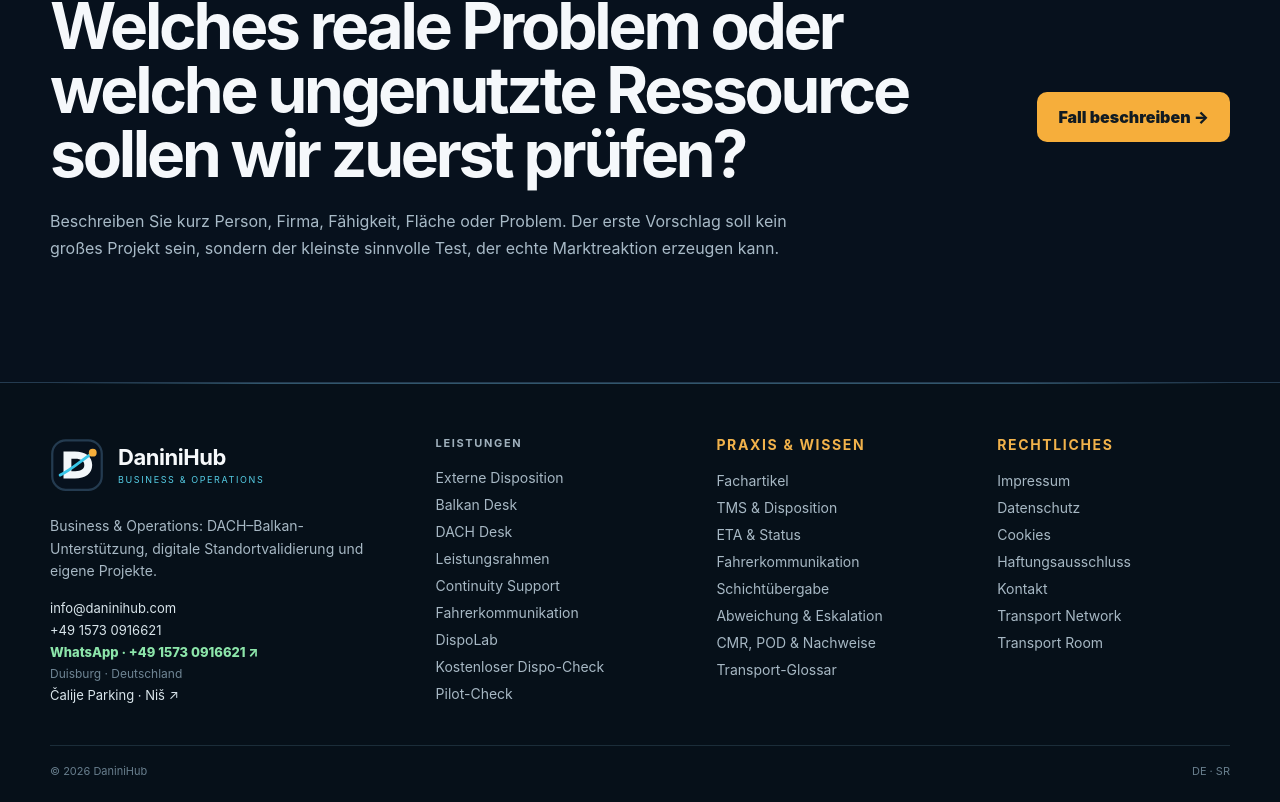
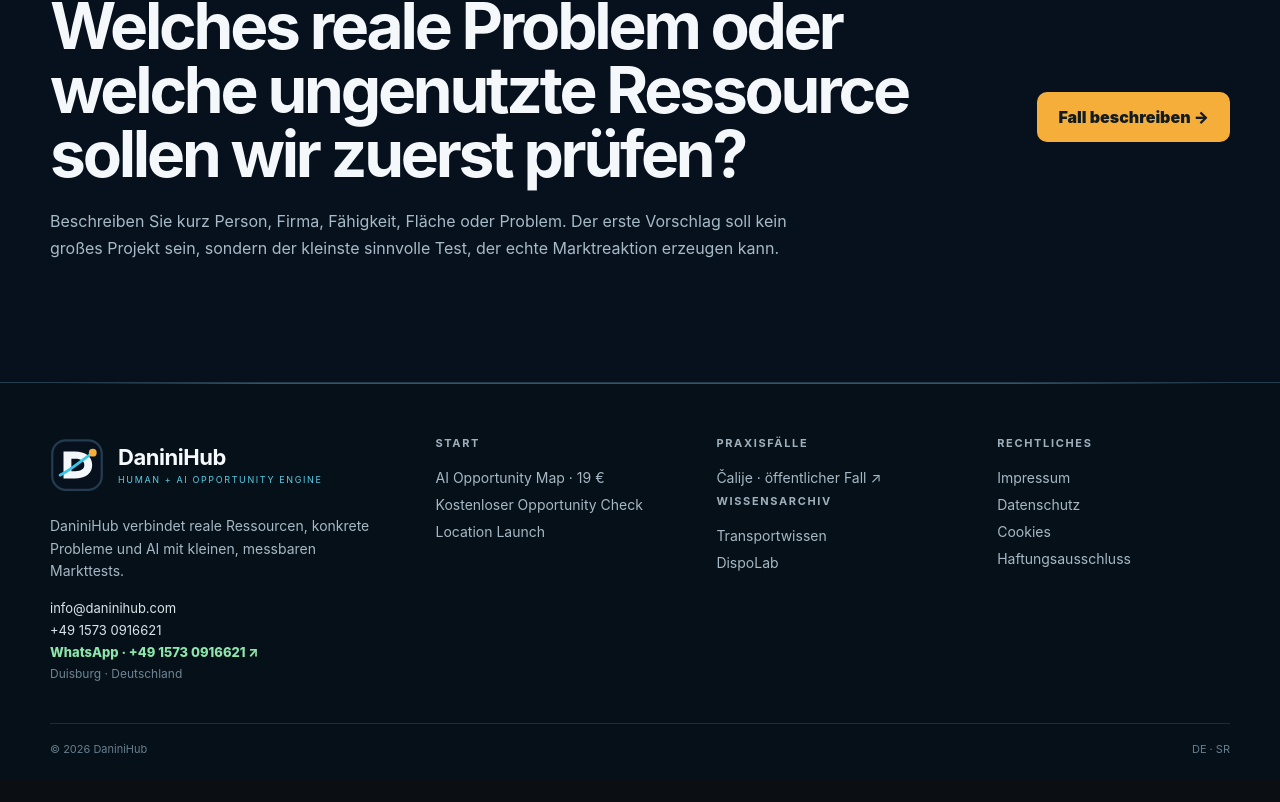
Before and after one commit to danininet/daninihub, a React (Vite) app in the folder daninihub-front/: page / in a window 1280 px wide. Shown: the part 4847-5649 px from the top of the page. After the commit the page ends 5627 px from the top, so only its background shows below. Built offline with nearby package versions, Linux system fonts and the light colour scheme.

Commit message:
Refocus footer on the Opportunity product funnel

```diff
--- a/daninihub-front/src/SiteFooter.jsx
+++ b/daninihub-front/src/SiteFooter.jsx
@@ -1,38 +1,23 @@
 import './SiteFooter.css'
 
-const copy = {
-  de: {
-    about: 'Business & Operations: DACH–Balkan-Unterstützung, digitale Standortvalidierung und eigene Projekte.',
-    services: 'Leistungen', knowledge: 'Praxis & Wissen', legal: 'Rechtliches',
-    external: 'Externe Disposition', balkanDesk: 'Balkan Desk', dachDesk: 'DACH Desk', scope: 'Leistungsrahmen', continuity: 'Continuity Support', drivers: 'Fahrerkommunikation', pilot: 'Pilot-Check', dispoLab: 'DispoLab', dispoCheck: 'Kostenloser Dispo-Check', network: 'Transport Network', room: 'Transport Room', practice: 'Fachartikel', dispatch: 'TMS & Disposition', eta: 'ETA & Status', driver: 'Fahrerkommunikation', handover: 'Schichtübergabe', escalation: 'Abweichung & Eskalation', documents: 'CMR, POD & Nachweise', law: 'Transport-Glossar', imprint: 'Impressum', privacy: 'Datenschutz', cookies: 'Cookies', liability: 'Haftungsausschluss', contact: 'Kontakt', whatsapp: 'WhatsApp-Kontakt'
-  },
-  sr: {
-    about: 'Biznis i operativa: DACH–Balkan podrška, digitalna validacija lokacija i sopstveni projekti.',
-    services: 'Usluge', knowledge: 'Praksa i znanje', legal: 'Pravne informacije',
-    external: 'Eksterna dispozicija', balkanDesk: 'Balkan Desk', dachDesk: 'DACH Desk', scope: 'Obim usluge', continuity: 'Podrška kontinuitetu', drivers: 'Komunikacija sa vozačima', pilot: 'Provera pilota', dispoLab: 'DispoLab', dispoCheck: 'Besplatni Dispo-Check', network: 'Transportna mreža', room: 'Transportna soba', practice: 'Stručni članci', dispatch: 'TMS i dispozicija', eta: 'ETA i status', driver: 'Komunikacija sa vozačima', handover: 'Predaja smene', escalation: 'Odstupanje i eskalacija', documents: 'CMR, POD i dokazi', law: 'Transportni rečnik', imprint: 'Impresum', privacy: 'Privatnost', cookies: 'Kolačići', liability: 'Odricanje odgovornosti', contact: 'Kontakt', whatsapp: 'WhatsApp kontakt'
-  }
+const copy={
+  de:{about:'DaniniHub verbindet reale Ressourcen, konkrete Probleme und AI mit kleinen, messbaren Markttests.',offer:'Start',map:'AI Opportunity Map · 19 €',check:'Kostenloser Opportunity Check',location:'Location Launch',cases:'Praxisfälle',calije:'Čalije · öffentlicher Fall',archive:'Wissensarchiv',knowledge:'Transportwissen',dispolab:'DispoLab',legal:'Rechtliches',imprint:'Impressum',privacy:'Datenschutz',cookies:'Cookies',liability:'Haftungsausschluss',whatsapp:'WhatsApp-Kontakt'},
+  sr:{about:'DaniniHub povezuje stvarne resurse, konkretne probleme i AI sa malim i merljivim tržišnim testovima.',offer:'Početak',map:'AI Opportunity Map · 19 €',check:'Besplatni Opportunity Check',location:'Location Launch',cases:'Praktični slučajevi',calije:'Čalije · javni slučaj',archive:'Arhiva znanja',knowledge:'Transportno znanje',dispolab:'DispoLab',legal:'Pravne informacije',imprint:'Impresum',privacy:'Privatnost',cookies:'Kolačići',liability:'Odricanje odgovornosti',whatsapp:'WhatsApp kontakt'}
 }
 
-export default function SiteFooter({ lang }) {
-  const t = copy[lang]
-  const sr = lang === 'sr'
-  const home = sr ? '/sr/' : '/de/'
-  const href = (de, srPath) => (sr ? srPath : de)
-  const contact = sr
-    ? 'mailto:info@daninihub.com?subject=Kratak%20razgovor%20%E2%80%93%20DACH%20%E2%86%94%20Balkan'
-    : 'mailto:info@daninihub.com?subject=10-Minuten-Gespr%C3%A4ch%20%E2%80%93%20DACH%20%E2%86%94%20Balkan'
-  const whatsappMessage = sr
-    ? 'Pozdrav, javljam se preko DaniniHub sajta i želeo/la bih više informacija.'
-    : 'Guten Tag, ich komme über die DaniniHub-Website und möchte weitere Informationen.'
-  const whatsapp = `https://wa.me/4915730916621?text=${encodeURIComponent(whatsappMessage)}`
-
+export default function SiteFooter({lang}){
+  const t=copy[lang],sr=lang==='sr'
+  const home=sr?'/sr/':'/de/'
+  const href=(de,srPath)=>sr?srPath:de
+  const message=sr?'Pozdrav, javljam se preko DaniniHub sajta i želeo/la bih više informacija.':'Guten Tag, ich komme über die DaniniHub-Website und möchte weitere Informationen.'
+  const whatsapp=`https://wa.me/4915730916621?text=${encodeURIComponent(message)}`
   return <footer className="site-footer-pro">
-    <div className="footer-rule" />
+    <div className="footer-rule"/>
     <div className="site-footer-grid">
-      <section className="site-footer-brand"><a className="site-footer-logo" href={home}><img src="/logo-mark.svg" alt=""/><span><strong>DaniniHub</strong><small>BUSINESS &amp; OPERATIONS</small></span></a><p>{t.about}</p><div className="footer-contact"><a href="mailto:info@daninihub.com">info@daninihub.com</a><a href="tel:+4915730916621">+49 1573 0916621</a><a className="footer-whatsapp" href={whatsapp} target="_blank" rel="noopener noreferrer">WhatsApp · +49 1573 0916621 ↗</a><span>Duisburg · Deutschland</span><a href={sr ? 'https://calije.daninihub.com/sr' : 'https://calije.daninihub.com/de'}>Čalije Parking · Niš ↗</a></div></section>
-      <nav aria-label={t.services}><h2>{t.services}</h2><a href={href('/de/externe-disposition','/sr/eksterna-dispozicija')}>{t.external}</a><a href={href('/de/balkan-desk','/sr/balkan-desk')}>{t.balkanDesk}</a><a href={href('/de/dach-desk','/sr/dach-desk')}>{t.dachDesk}</a><a href={href('/de/leistungsrahmen','/sr/obim-usluge')}>{t.scope}</a><a href={href('/de/continuity-support','/sr/kontinuitet-podrska')}>{t.continuity}</a><a href={href('/de/fahrerkommunikation','/sr/komunikacija-vozaci')}>{t.drivers}</a><a href={href('/de/dispolab','/sr/dispo-lab')}>{t.dispoLab}</a><a href={href('/de/dispolab/check','/sr/dispo-lab/provera')}>{t.dispoCheck}</a><a href={href('/de/pilot-check','/sr/provera-pilota')}>{t.pilot}</a></nav>
-      <nav aria-label={t.knowledge}><h2><a href={href('/de/praxis-wissen','/sr/praksa-znanje')}>{t.knowledge}</a></h2><a href={href('/de/praxis-wissen','/sr/praksa-znanje')}>{t.practice}</a><a href={href('/de/praxis-wissen/warum-tms-disponenten-nicht-ersetzen','/sr/praksa-znanje/zasto-tms-ne-menja-disponente')}>{t.dispatch}</a><a href={href('/de/praxis-wissen/eta-ist-keine-zusage','/sr/praksa-znanje/eta-nije-obecanje')}>{t.eta}</a><a href={href('/de/praxis-wissen/fahrerkommunikation-balkan-dach','/sr/praksa-znanje/komunikacija-sa-vozacima-balkan-dach')}>{t.driver}</a><a href={href('/de/praxis-wissen/schichtuebergabe-disposition','/sr/praksa-znanje/predaja-smene-dispozicija')}>{t.handover}</a><a href={href('/de/praxis-wissen/abweichungen-eskalieren','/sr/praksa-znanje/eskalacija-odstupanja')}>{t.escalation}</a><a href={href('/de/praxis-wissen/transportdokumente-cmr-pod','/sr/praksa-znanje/transportna-dokumenta-cmr-pod')}>{t.documents}</a><a href={href('/de/glossar','/sr/recnik')}>{t.law}</a></nav>
-      <nav aria-label={t.legal}><h2><a href={href('/de/impressum','/sr/impressum')}>{t.legal}</a></h2><a href={href('/de/impressum','/sr/impressum')}>{t.imprint}</a><a href={href('/de/datenschutz','/sr/privatnost')}>{t.privacy}</a><a href={href('/de/cookies','/sr/kolacici')}>{t.cookies}</a><a href={href('/de/haftungsausschluss','/sr/odricanje-odgovornosti')}>{t.liability}</a><a href={contact}>{t.contact}</a><a href={href('/de/transport-network-demo','/sr/transportna-mreza-demo')}>{t.network}</a><a href={href('/de/transport-room-demo?case=DH-TR-0001','/sr/transportna-soba-demo?case=DH-TR-0001')}>{t.room}</a></nav>
+      <section className="site-footer-brand"><a className="site-footer-logo" href={home}><img src="/logo-mark.svg" alt=""/><span><strong>DaniniHub</strong><small>HUMAN + AI OPPORTUNITY ENGINE</small></span></a><p>{t.about}</p><div className="footer-contact"><a href="mailto:info@daninihub.com">info@daninihub.com</a><a href="tel:+4915730916621">+49 1573 0916621</a><a className="footer-whatsapp" href={whatsapp} target="_blank" rel="noopener noreferrer">WhatsApp · +49 1573 0916621 ↗</a><span>Duisburg · Deutschland</span></div></section>
+      <nav aria-label={t.offer}><h2>{t.offer}</h2><a href={href('/de/opportunity-map','/sr/opportunity-map')}>{t.map}</a><a href={href('/de/opportunity-check','/sr/opportunity-check')}>{t.check}</a><a href={href('/de/location-launch','/sr/location-launch')}>{t.location}</a></nav>
+      <nav aria-label={t.cases}><h2>{t.cases}</h2><a href={sr?'https://calije.daninihub.com/sr':'https://calije.daninihub.com/de'}>{t.calije} ↗</a><h2>{t.archive}</h2><a href={href('/de/praxis-wissen','/sr/praksa-znanje')}>{t.knowledge}</a><a href={href('/de/dispolab','/sr/dispo-lab')}>{t.dispolab}</a></nav>
+      <nav aria-label={t.legal}><h2>{t.legal}</h2><a href={href('/de/impressum','/sr/impressum')}>{t.imprint}</a><a href={href('/de/datenschutz','/sr/privatnost')}>{t.privacy}</a><a href={href('/de/cookies','/sr/kolacici')}>{t.cookies}</a><a href={href('/de/haftungsausschluss','/sr/odricanje-odgovornosti')}>{t.liability}</a></nav>
     </div>
     <div className="footer-meta"><span>© 2026 DaniniHub</span><span>DE · SR</span></div>
     <a className="site-whatsapp-float" href={whatsapp} target="_blank" rel="noopener noreferrer" aria-label={`${t.whatsapp}: +49 1573 0916621`}><span aria-hidden="true">WA</span><strong>{t.whatsapp}</strong></a>
```
